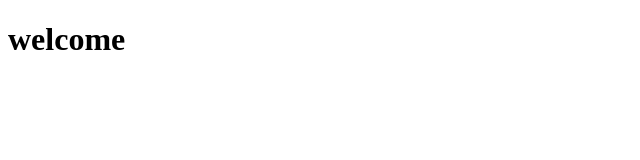
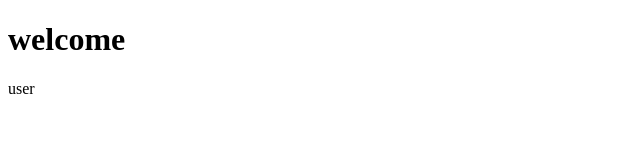
Before and after one commit to archananr6/E-com, a plain HTML site: page index.html in a window 1280 px wide. Shown: the full height of the page, 0-640 px from the left. Drawn offline with Linux system fonts and the light colour scheme.

Commit message:
login page html change

```diff
--- a/index.html
+++ b/index.html
@@ -8,5 +8,6 @@
 </head>
 <body>
     <h1>welcome</h1>
+    <p>user</p>
 </body>
 </html>
```
